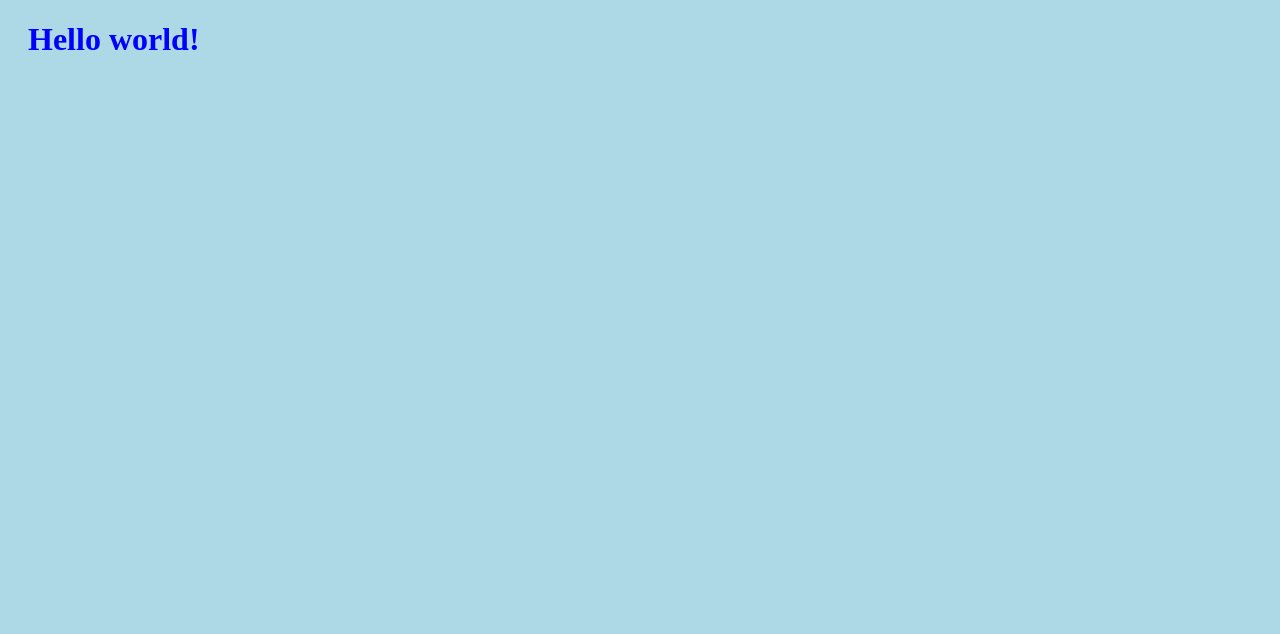
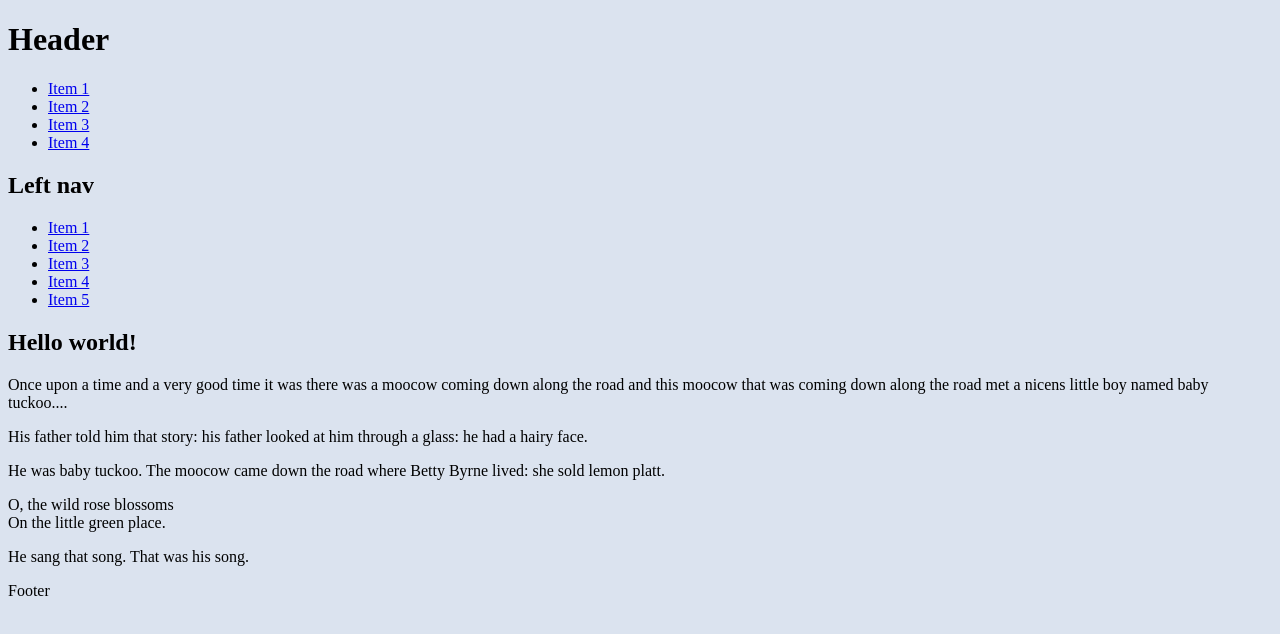
Before and after one commit to pcoet/typescript-patterns, a website with bundled scripts: page src/web/site/static/index.html in a window 1280 px wide. Built offline with nearby package versions, Linux system fonts and the light colour scheme.

Commit message:
added minimal web content

```diff
--- a/package.json
+++ b/package.json
@@ -10,7 +10,7 @@
     "copy-web": "cp -r src/web/site/static/ dist/web/site/",
     "copy": "npm run copy-web",
     "build": "npm run clean && npm run test && npm run compile && npm run lint && npm run copy",
-    "serve": "http-server dist/web/site/"
+    "serve": "http-server -c-1 dist/web/site/"
   },
   "keywords": [],
   "author": "David Huntsperger",
--- a/src/web/site/index.ts
+++ b/src/web/site/index.ts
@@ -1,4 +1,4 @@
-const myHeading = document.querySelector("h1");
-if (myHeading) {
-  myHeading.textContent = "Hello world!";
+const id = document.querySelector("#replace");
+if (id) {
+  id.textContent = "Hello world!";
 }
--- a/src/web/site/static/index.html
+++ b/src/web/site/static/index.html
@@ -1,10 +1,70 @@
 <!DOCTYPE html>
-<html>
-<head>
-  <link rel="stylesheet" href="styles.css">
-</head>
-<body>
-  <h1>Replace me</h1>
-  <script src="index.js"></script>
-</body>
+<html lang="en-US">
+  <head>
+    <meta charset="utf-8" />
+    <meta name="viewport" content="width=device-width" />
+
+    <title>Index</title>
+    <link rel="stylesheet" href="styles.css" />
+  </head>
+
+  <body>
+    <header>
+      <h1>Header</h1>
+    </header>
+
+    <nav>
+      <ul>
+        <li><a href="#">Item 1</a></li>
+        <li><a href="#">Item 2</a></li>
+        <li><a href="#">Item 3</a></li>
+        <li><a href="#">Item 4</a></li>
+      </ul>
+    </nav>
+
+    <main>
+      <nav>
+        <h2>Left nav</h2>
+
+        <ul>
+          <li><a href="#">Item 1</a></li>
+          <li><a href="#">Item 2</a></li>
+          <li><a href="#">Item 3</a></li>
+          <li><a href="#">Item 4</a></li>
+          <li><a href="#">Item 5</a></li>
+        </ul>
+      </nav>
+      <article>
+        <h1 id="replace">Replace me</h1>
+
+        <p>
+          Once upon a time and a very good time it was there was a moocow coming
+          down along the road and this moocow that was coming down along the
+          road met a nicens little boy named baby tuckoo....
+        </p>
+
+        <p>His father told him that story: his father looked at him through a
+          glass: he had a hairy face.
+        </p>
+
+        <p>
+          He was baby tuckoo. The moocow came down the road where Betty Byrne
+          lived: she sold lemon platt.
+        </p>
+
+        <p>
+          O, the wild rose blossoms<br>
+          On the little green place.
+        </p>
+
+        <p>
+          He sang that song. That was his song.
+        </p>
+      </article>
+    </main>
+    <footer>
+      <p>Footer</p>
+    </footer>
+    <script src="index.js"></script>
+  </body>
 </html>
--- a/src/web/site/static/styles.css
+++ b/src/web/site/static/styles.css
@@ -1,8 +1,3 @@
 body {
-  background-color: lightblue;
+  background-color: #dbe3ef;
 }
-
-h1 {
-  color: blue;
-  margin-left: 20px;
-}
```
Also changed, not shown: README.md.
